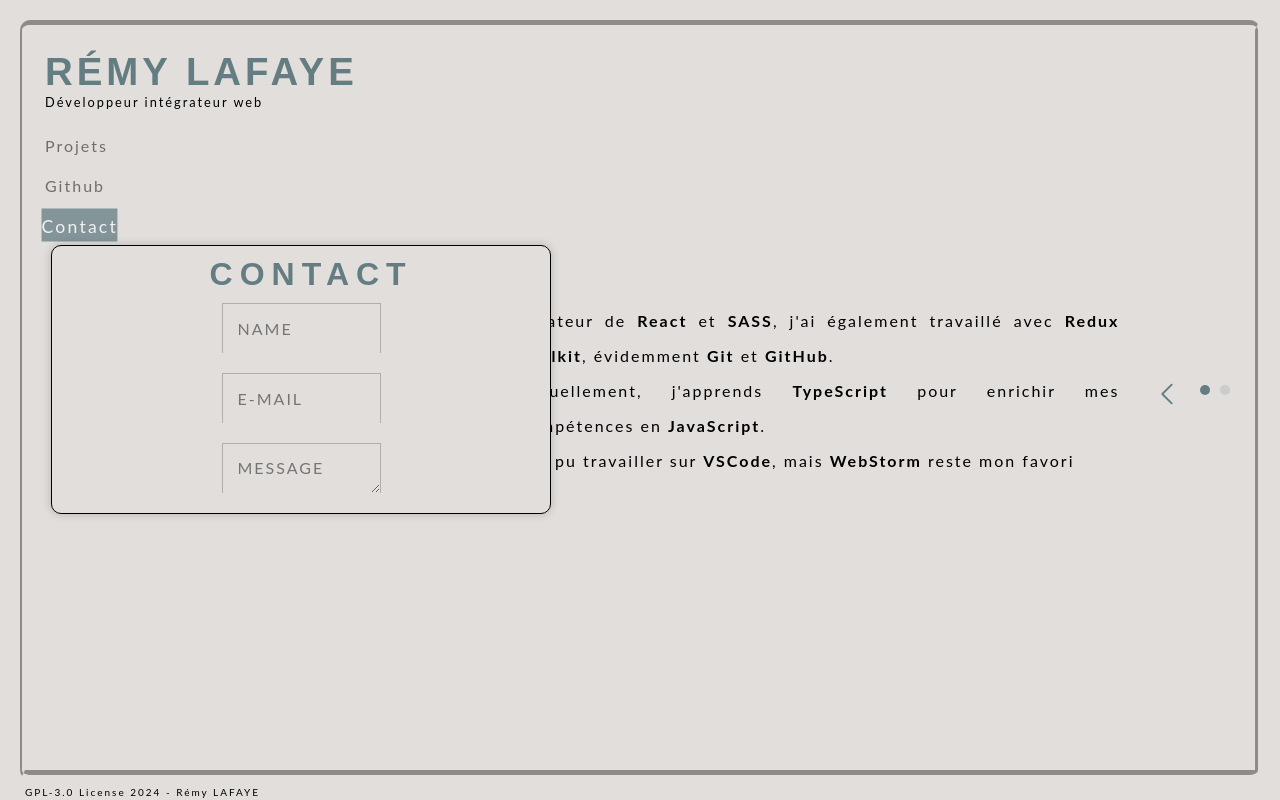
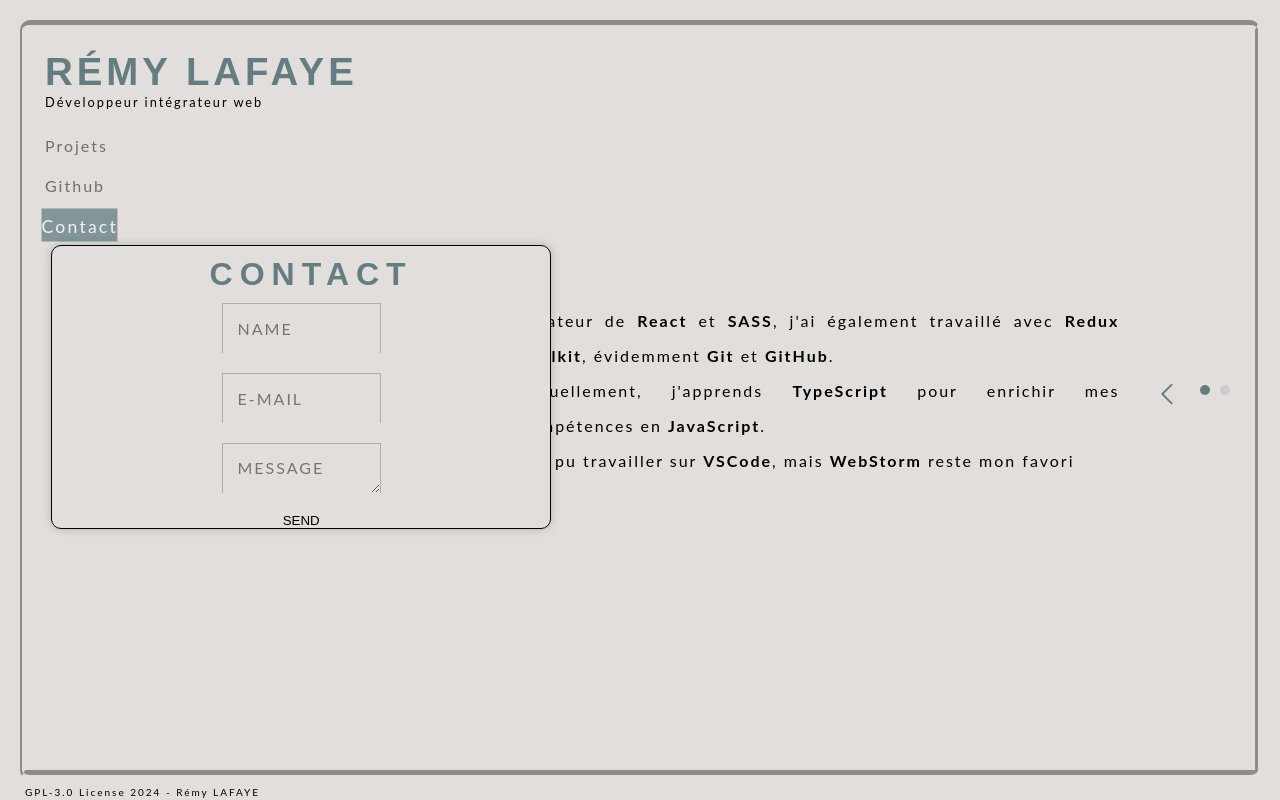
Before and after one commit to RKL715/rl-portfolio, a React (Vite) app: page / in a window 1280 px wide. Both pictures are taken after a click on the button "Contact". Built offline with nearby package versions, Linux system fonts and the light colour scheme; the HTML template or start-up script is replaced by a standard one; a web font is replaced by a local one.

Commit message:
## changed : * forgot send button to test form

```diff
--- a/src/components/Contact/Contact.tsx
+++ b/src/components/Contact/Contact.tsx
@@ -96,7 +96,7 @@ function ContactModal ( {closeContactModal} : ContactModalProps) {
                     <label htmlFor="message"></label>
                     <textarea id="message" name="message" placeholder="MESSAGE" required></textarea>
 
-                    <button type="submit" className="submit">
+                    <button type="submit" className="submit"> SEND
                         {/*{isLoading ?*/}
                         {/*<div className="loader"></div> :*/}
                         {/*isSubmitted ?*/}
```
